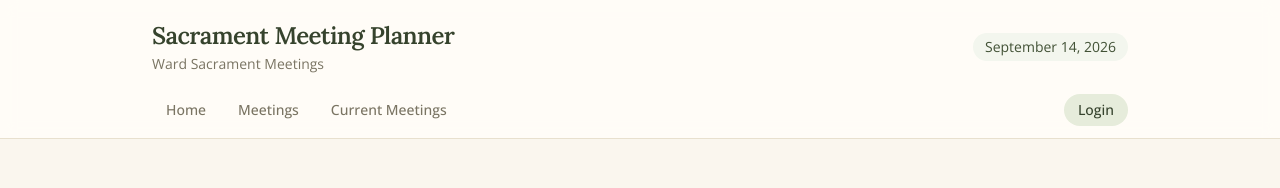
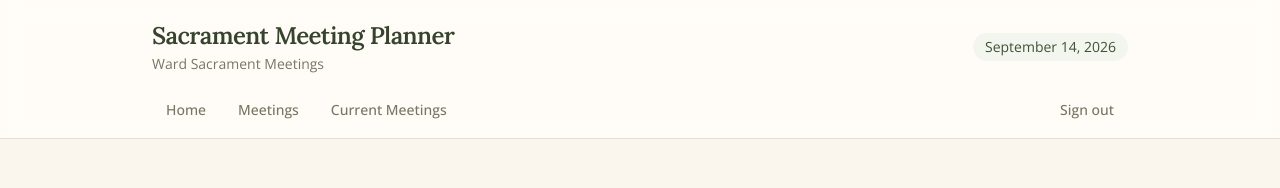
Before and after one commit to brandsharky/sacrament-meetings, a Next.js app: page /login in a window 1280 px wide. Shown: the top 188 px of the page. Built offline with nearby package versions, Linux system fonts and the light colour scheme; no server answers; sample sign-in values are in the browser's storage.

Commit message:
Add funcional signout button in NavLinks

```diff
--- a/app/layout.tsx
+++ b/app/layout.tsx
@@ -1,6 +1,7 @@
 import type { Metadata, Viewport } from "next";
 import { Open_Sans, Lora } from "next/font/google";
 import "./globals.css";
+import { auth } from '@/auth';
 
 import Header from "@/components/Header";
 import Footer from "@/components/Footer";
@@ -28,7 +29,9 @@ export const viewport: Viewport = {
   themeColor: "#faf6ee",
 };
 
-export default function RootLayout({ children }: LayoutProps<"/">) {
+export default async function RootLayout({ children }: LayoutProps<"/">) {
+  const session = await auth();
+
   return (
     <html lang="en">
       <body
@@ -44,7 +47,7 @@ export default function RootLayout({ children }: LayoutProps<"/">) {
         <div className="sticky top-0 z-40 border-b border-border bg-surface/90 backdrop-blur print:hidden">
           <div className="mx-auto w-full max-w-5xl px-4 sm:px-6">
             <Header />
-            <NavLinks />
+            <NavLinks isLoggedIn={Boolean(session?.user)} />
           </div>
         </div>
 
--- a/components/NavLinks.tsx
+++ b/components/NavLinks.tsx
@@ -2,23 +2,29 @@
 
 import Link from "next/link";
 import { usePathname } from "next/navigation";
+import { signOutAction } from "@/lib/actions";
 
 const links = [
   { href: "/", label: "Home" },
   { href: "/meetings", label: "Meetings" },
   { href: "/meetings/current", label: "Current Meetings" },
-  { href: "/login", label: "Login", pushRight: true },
 ];
 
-export default function NavLinks() {
+const pill =
+  "whitespace-nowrap rounded-full px-3.5 py-1.5 text-sm font-medium transition-colors";
+const pillIdle = "text-muted hover:bg-sage-50 hover:text-sage-800";
+const pillActive = "bg-sage-100 text-sage-900";
+
+export default function NavLinks({ isLoggedIn }: { isLoggedIn: boolean }) {
   const pathname = usePathname();
+  const loginActive = pathname === "/login";
 
   return (
     <nav
       aria-label="Main navigation"
       className="-mx-1 flex items-center gap-1 overflow-x-auto px-1 pb-3 print:hidden"
     >
-      {links.map(({ href, label, pushRight }) => {
+      {links.map(({ href, label }) => {
         const isActive = pathname === href;
 
         return (
@@ -26,18 +32,33 @@ export default function NavLinks() {
             key={href}
             href={href}
             aria-current={isActive ? "page" : undefined}
-            className={`whitespace-nowrap rounded-full px-3.5 py-1.5 text-sm font-medium transition-colors ${
-              pushRight ? "ml-auto" : ""
-            } ${
-              isActive
-                ? "bg-sage-100 text-sage-900"
-                : "text-muted hover:bg-sage-50 hover:text-sage-800"
-            }`}
+            className={`${pill} ${isActive ? pillActive : pillIdle}`}
           >
             {label}
           </Link>
         );
       })}
+
+      <div className="ml-auto shrink-0">
+        {isLoggedIn ? (
+          <form action={signOutAction}>
+            <button
+              type="submit"
+              className={`${pill} ${pillIdle} cursor-pointer`}
+            >
+              Sign out
+            </button>
+          </form>
+        ) : (
+          <Link
+            href="/login"
+            aria-current={loginActive ? "page" : undefined}
+            className={`${pill} ${loginActive ? pillActive : pillIdle}`}
+          >
+            Login
+          </Link>
+        )}
+      </div>
     </nav>
   );
 }
--- a/lib/actions.ts
+++ b/lib/actions.ts
@@ -3,7 +3,7 @@
 import { z } from 'zod';
 import { revalidatePath } from 'next/cache';
 import { redirect } from 'next/navigation';
-import { signIn, signOut } from '@/auth';
+import { signIn, signOut, auth } from '@/auth';
 import { AuthError } from 'next-auth';
 
 import {
@@ -82,12 +82,15 @@ export async function authenticate(
 }
 
 export async function signOutAction() {
-  await signOut();
+  await signOut({ redirectTo: '/' });
 }
 
 
 
 export async function createMeeting(prevState: State, formData: FormData): Promise<State> {
+  const session = await auth();
+  if (!session?.user) redirect('/login');
+
   const raw = {
     date: formData.get('date'),
     meetingType: formData.get('meetingType'),
@@ -200,6 +203,9 @@ export async function updateMeeting(
   prevState: State,
   formData: FormData
 ): Promise<State> {
+  const session = await auth();
+  if (!session?.user) redirect('/login');
+
   const raw = {
     date: formData.get('date'),
     meetingType: formData.get('meetingType'),
@@ -321,6 +327,9 @@ export async function updateMeeting(
 
 
 export async function deleteMeeting(id: number): Promise<void> {
+  const session = await auth();
+  if (!session?.user) redirect('/login');
+
   try {
     const deleted = await deleteMeetingFromDatabase(id);
 
```
